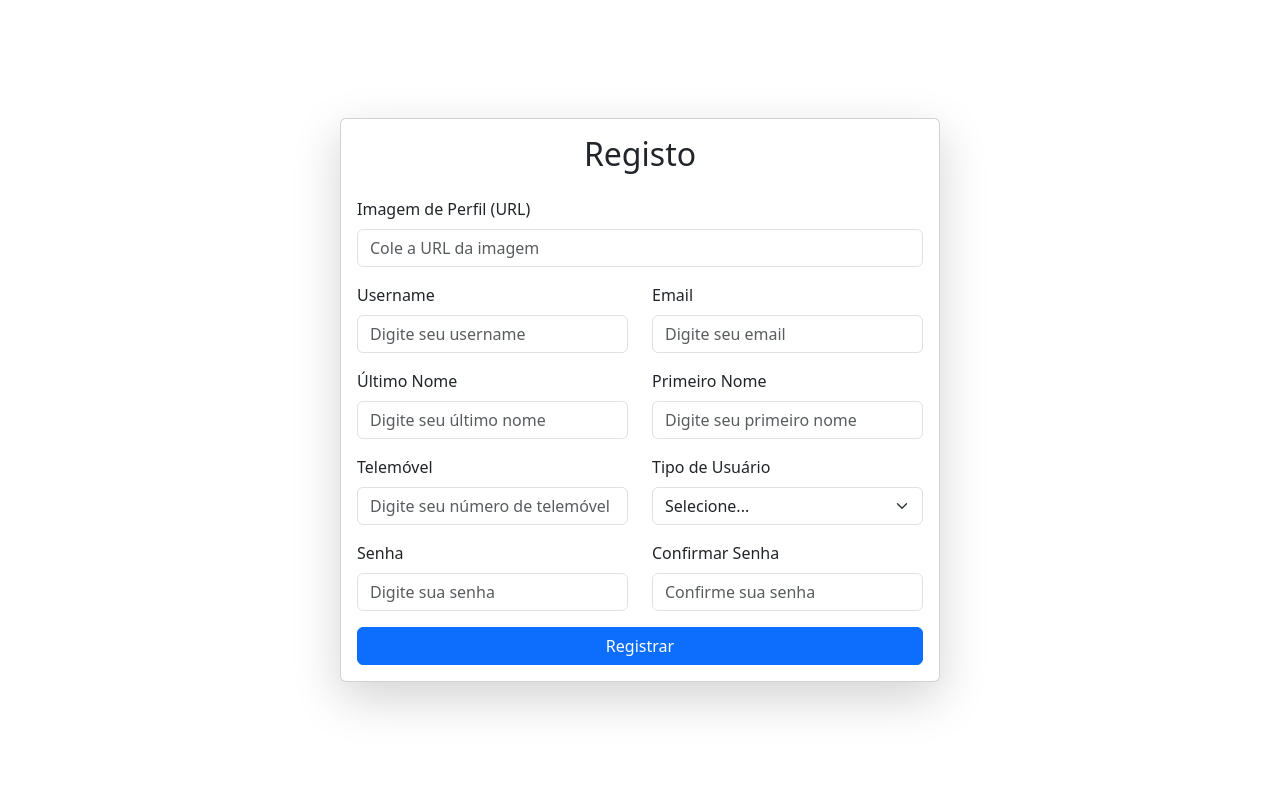
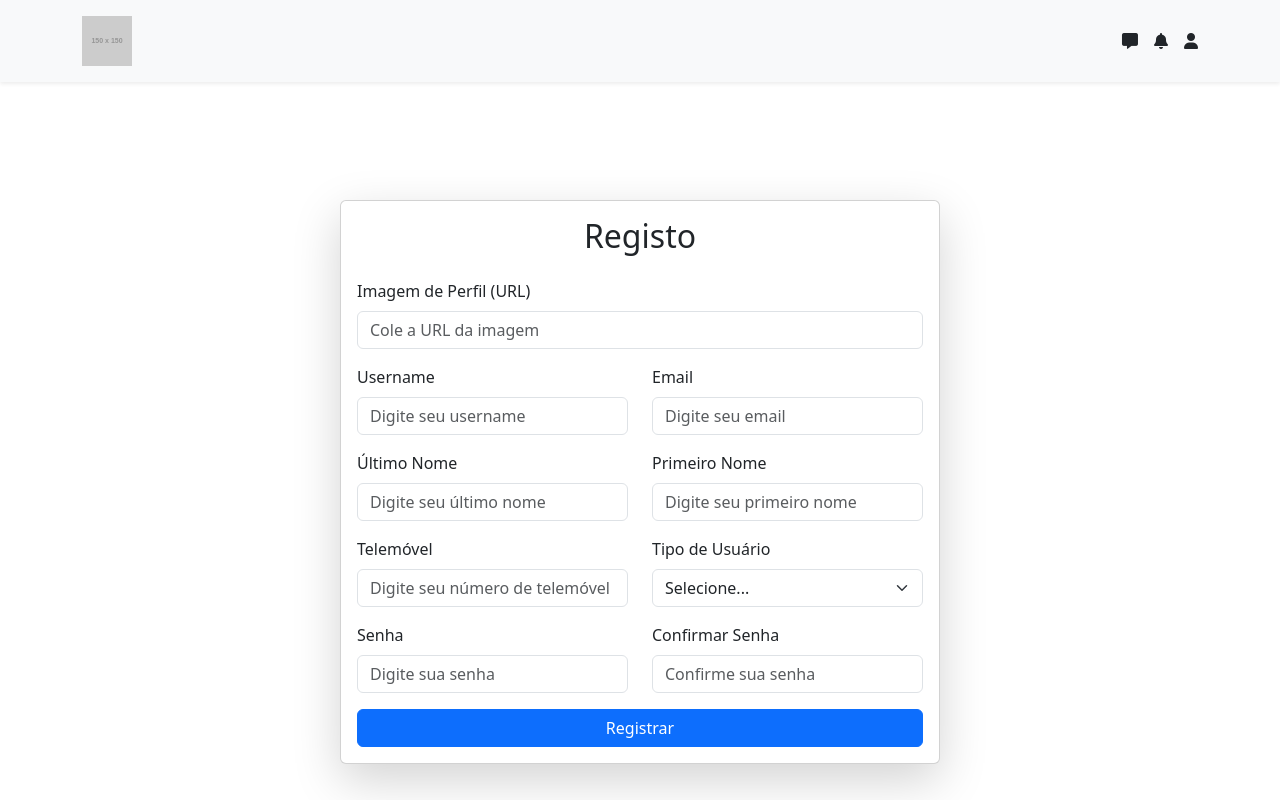
Before and after one commit to VinicyusFortes/projeto5, a React (Create React App) app in the folder frontend/react-app/: page / in a window 1280 px wide. Shown: the top 800 px of the page. Built offline with nearby package versions, Linux system fonts and the light colour scheme.

Commit message:
add Headers.jsx

```diff
--- a/frontend/react-app/public/index.html
+++ b/frontend/react-app/public/index.html
@@ -24,6 +24,9 @@
       work correctly both with client-side routing and a non-root public URL.
       Learn how to configure a non-root public URL by running `npm run build`.
     -->
+    <!-- Link do font awesome 6 -->
+    <link href="https://cdnjs.cloudflare.com/ajax/libs/font-awesome/6.0.0-beta3/css/all.min.css" rel="stylesheet">
+
     <title>React App</title>
   </head>
   <body>
--- /dev/null
+++ b/frontend/react-app/src/Componentes/Header.jsx
@@ -0,0 +1,41 @@
+import React from "react";
+import "bootstrap/dist/css/bootstrap.min.css";
+import "font-awesome/css/font-awesome.min.css"; // Importando Font Awesome
+
+const Header = () => {
+  return (
+    <header className="bg-light shadow-sm p-3">
+      <div className="container d-flex justify-content-between align-items-center">
+        {/* Logo - Imagem clicável */}
+        <a href="/" className="logo">
+          <img
+            src="https://via.placeholder.com/150" // Substitua pela URL da sua imagem
+            alt="Logo"
+            className="img-fluid"
+            style={{ maxHeight: "50px" }}
+          />
+        </a>
+
+        {/* Ícones */}
+        <div className="d-flex align-items-center">
+          {/* Ícone de Chat */}
+          <a href="#" className="text-dark me-3">
+            <i class="fa-solid fa-message"></i>
+          </a>
+
+          {/* Ícone de Notificações */}
+          <a href="#" className="text-dark me-3">
+            <i class="fa-solid fa-bell"></i>
+          </a>
+
+          {/* Ícone de Perfil com o novo ícone "fa-user-tie" */}
+          <a href="#" className="text-dark">
+            <i class="fa-solid fa-user"></i>
+          </a>
+        </div>
+      </div>
+    </header>
+  );
+};
+
+export default Header;
--- a/frontend/react-app/src/index.js
+++ b/frontend/react-app/src/index.js
@@ -8,16 +8,18 @@ import { Route, Routes } from "react-router-dom";
 
 import CriarConta from './Pages/CriarConta';
 import Footer from './Componentes/Footer';
+import Header from './Componentes/Header';
 
 const root = ReactDOM.createRoot(document.getElementById('root'));
 root.render(
   <React.StrictMode>
     <Router>
+      <Header />
       <Routes>
         <Route index element={<CriarConta />} />
         <Route path="/criarconta" element={<CriarConta />} />
       </Routes>
-      <Footer/>
+      <Footer />
     </Router>
   </React.StrictMode>
 );
```
